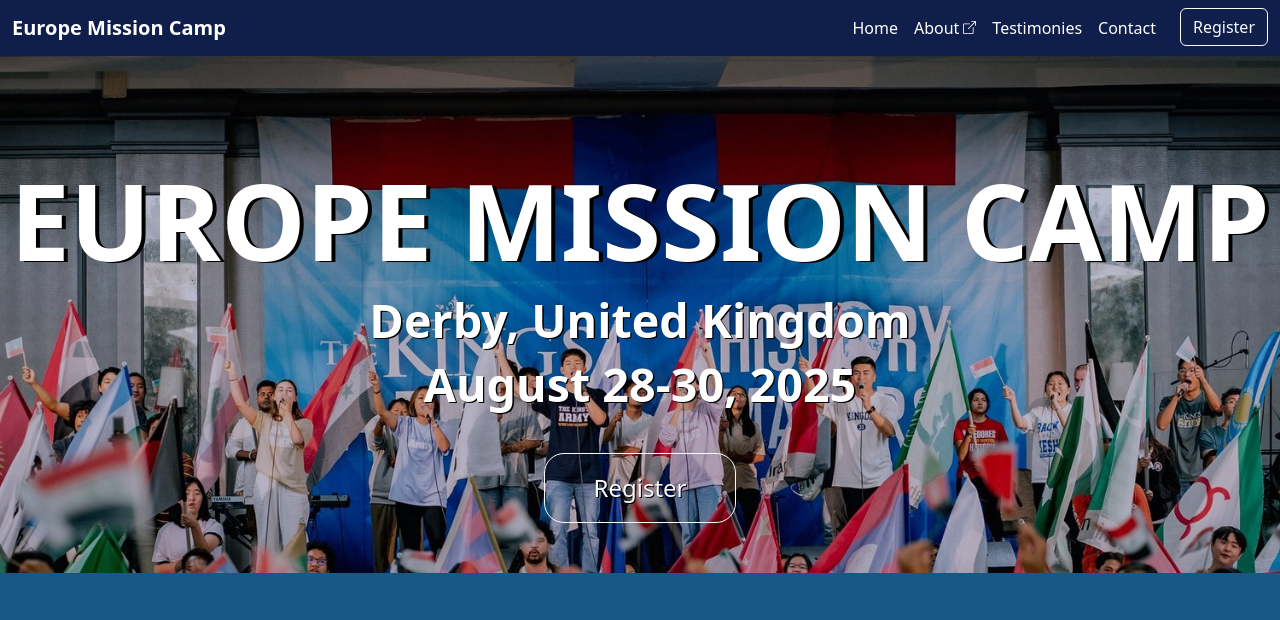
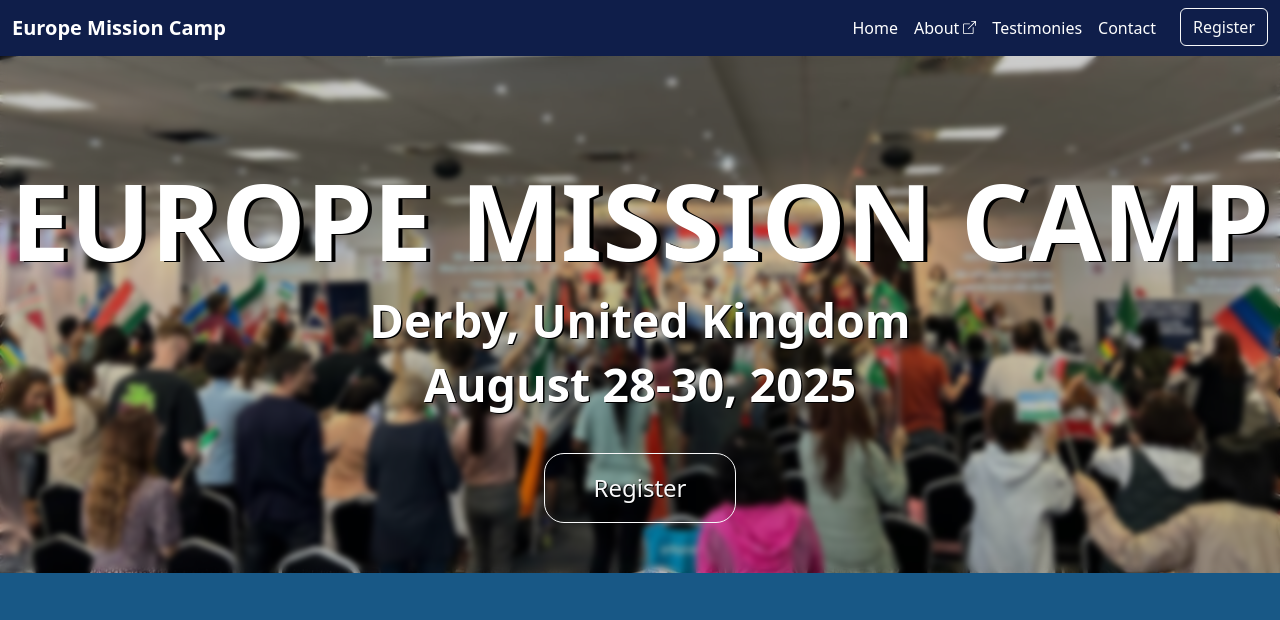
Before and after one commit to marton200472/missioncamp-website, a plain HTML site: page index.html in a window 1280 px wide. Shown: the top 620 px of the page. Drawn offline with nearby package versions, Linux system fonts and the light colour scheme; grey boxes are pictures that could not be loaded; a web font is replaced by a local one.

Commit message:
change main image with blur

```diff
--- a/index.css
+++ b/index.css
@@ -1,11 +1,16 @@
 #header {
-    background: linear-gradient(rgba(0,0,0,0.2),rgba(0,0,0,0.2)), url('/res/stage.jpg');
+    background: linear-gradient(rgba(0,0,0,0.2),rgba(0,0,0,0.2)), url('/res/2023_back.jpg');
     background-position: center;
     background-size: cover;
     background-repeat: no-repeat;
-    padding: 100px 0 50px 0;
+
     user-select: none;
     box-sizing: border-box;
+}
+
+#header>div {
+    backdrop-filter: blur(3px);
+    padding: 100px 0 50px 0;
 }
 
 #header h1 {
--- a/index.html
+++ b/index.html
@@ -26,13 +26,14 @@
 <body>
     <header-component></header-component>
     <div id="header" class="align-content-center">
+        <div>
             <h1>EUROPE MISSION CAMP</h1>
             <h2>Derby, United Kingdom</h2>
             <h2>August 28-30, 2025</h2>
             <p class="text-center my-0">
                 <a href="//tinyurl.com/EuropeMC25" target="_blank" class="btn btn-outline-light py-3 px-5">Register</a>
             </p>
-
+        </div>
     </div>
 
     <div id="videos">
```
Lines whose indentation alone changed are shown as unchanged.
